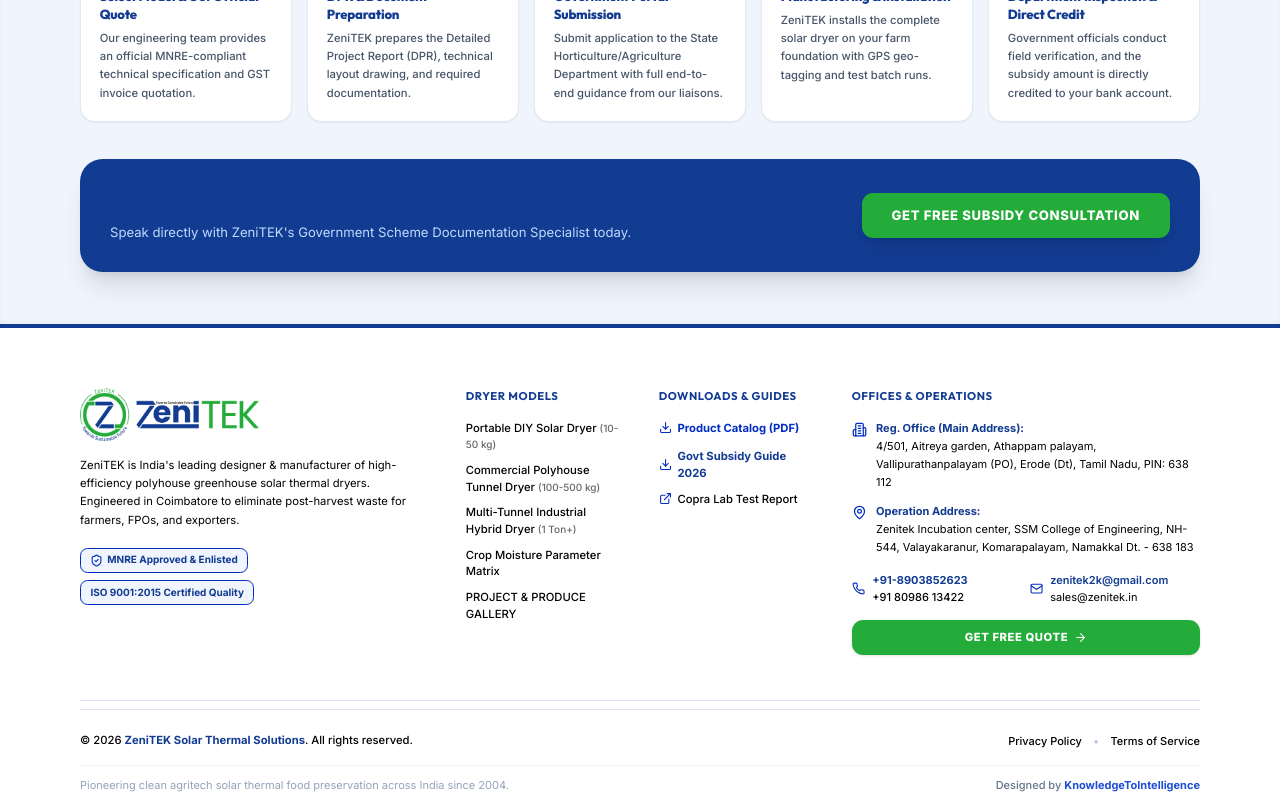
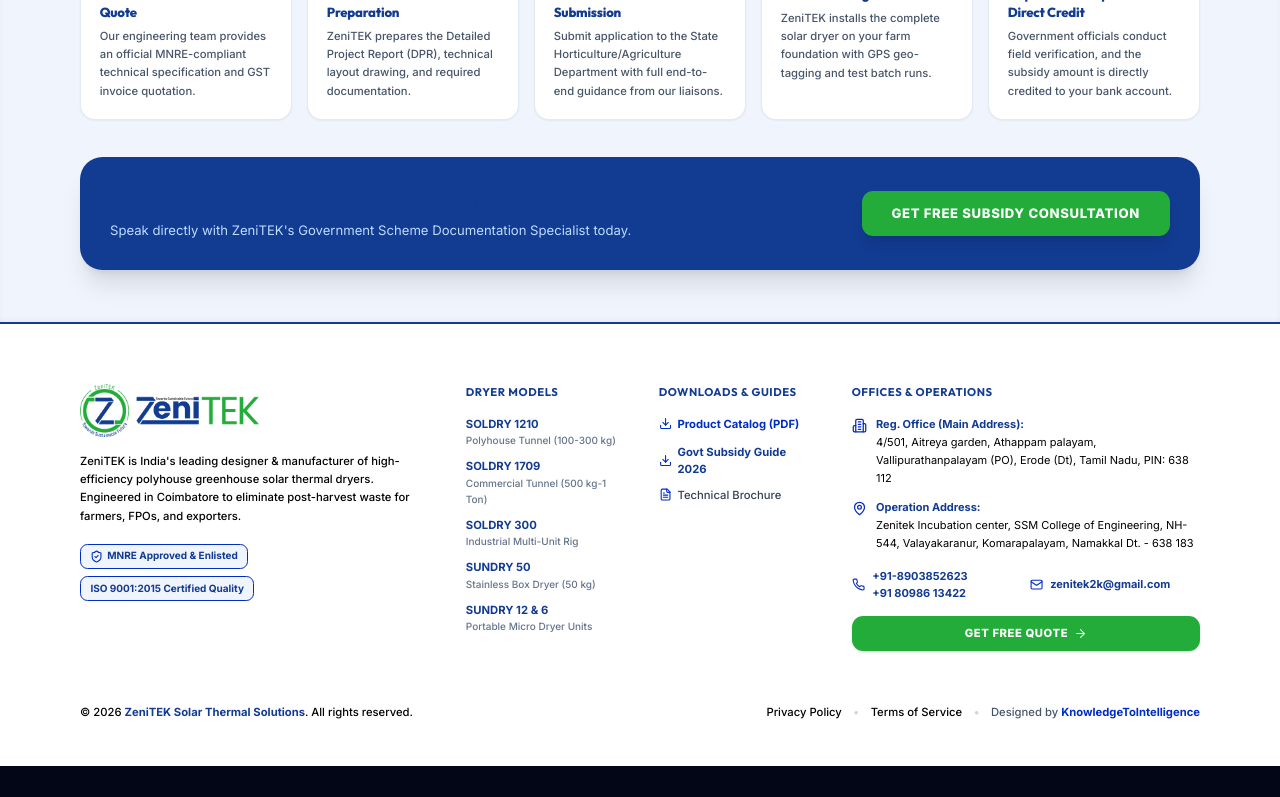
Before and after one commit to SATHISH-WEBDEVBER/ZeniTEK, a React (Vite) app in the folder frontend/: page /subsidies in a window 1280 px wide. Shown: the part 2000-2797 px from the top of the page. After the commit the page ends 2766 px from the top, so only its background shows below. Built offline with nearby package versions, Linux system fonts and the light colour scheme; the HTML template or start-up script is replaced by a standard one.

Commit message:
feat: add frontend layout components and core application pages

```diff
--- a/frontend/src/components/Footer.jsx
+++ b/frontend/src/components/Footer.jsx
@@ -21,11 +21,11 @@ export default function Footer({ onOpenQuoteModal }) {
   const [legalModal, setLegalModal] = useState(null); // 'privacy' | 'terms' | null
 
   return (
-    <footer className="bg-white border-t-2 border-[#123B92] text-black pt-16 pb-10">
+    <footer className="bg-white text-black pt-16 pb-10">
       <div className="max-w-7xl mx-auto px-4 sm:px-6 lg:px-8">
 
         {/* Main 12-Column Responsive Grid */}
-        <div className="grid grid-cols-1 md:grid-cols-2 lg:grid-cols-12 gap-8 lg:gap-10 pb-12 border-b border-[#123B92]/15">
+        <div className="grid grid-cols-1 md:grid-cols-2 lg:grid-cols-12 gap-8 lg:gap-10 pb-8">
 
           {/* Col 1: Brand Info & Accreditations (4 cols on desktop) */}
           <div className="lg:col-span-4 space-y-4">
@@ -36,8 +36,8 @@ export default function Footer({ onOpenQuoteModal }) {
                 className="h-12 sm:h-14 w-auto object-contain"
               />
             </div>
-            <p className="text-xs leading-relaxed text-black max-w-sm">
-              {t('footerAbout')}
+            <p className="text-xs leading-relaxed text-black max-w-sm font-medium">
+              ZeniTEK is India's leading designer &amp; manufacturer of high-efficiency polyhouse greenhouse solar thermal dryers. Engineered in Coimbatore to eliminate post-harvest waste for farmers, FPOs, and exporters.
             </p>
             <div className="flex flex-wrap items-center gap-2 pt-1">
               <span className="inline-flex items-center px-2.5 py-1 rounded-lg text-[10px] font-bold bg-[#F0F4FD] text-[#123B92] border border-[#002DC2] shadow-2xs">
@@ -51,31 +51,36 @@ export default function Footer({ onOpenQuoteModal }) {
 
           {/* Col 2: Dryer Models (2 cols on desktop) */}
           <div className="lg:col-span-2">
-            <h4 className="text-xs font-bold text-[#123B92] uppercase tracking-wider mb-4">{t('footerDryerModels')}</h4>
+            <h4 className="text-xs font-bold text-[#123B92] uppercase tracking-wider mb-4">Dryer Models</h4>
             <ul className="space-y-2.5 text-xs font-medium">
               <li>
-                <Link to="/dryers?model=portable" className="hover:text-[#002DC2] text-black transition-colors block">
-                  {t('modelPortable')} <span className="text-[10px] text-black/60 block sm:inline">(10-50 kg)</span>
+                <Link to="/dryers" className="hover:text-[#002DC2] text-black transition-colors block">
+                  <span className="font-bold text-[#123B92] block">SOLDRY 1210</span>
+                  <span className="text-[10px] text-slate-500 block">Polyhouse Tunnel (100-300 kg)</span>
                 </Link>
               </li>
               <li>
-                <Link to="/dryers?model=polyhouse" className="hover:text-[#002DC2] text-black transition-colors block">
-                  {t('modelPolyhouse')} <span className="text-[10px] text-black/60 block sm:inline">(100-500 kg)</span>
+                <Link to="/dryers" className="hover:text-[#002DC2] text-black transition-colors block">
+                  <span className="font-bold text-[#123B92] block">SOLDRY 1709</span>
+                  <span className="text-[10px] text-slate-500 block">Commercial Tunnel (500 kg-1 Ton)</span>
                 </Link>
               </li>
               <li>
-                <Link to="/dryers?model=industrial" className="hover:text-[#002DC2] text-black transition-colors block">
-                  {t('modelIndustrial')} <span className="text-[10px] text-black/60 block sm:inline">(1 Ton+)</span>
+                <Link to="/dryers" className="hover:text-[#002DC2] text-black transition-colors block">
+                  <span className="font-bold text-[#123B92] block">SOLDRY 300</span>
+                  <span className="text-[10px] text-slate-500 block">Industrial Multi-Unit Rig</span>
                 </Link>
               </li>
               <li>
-                <Link to="/applications" className="hover:text-[#002DC2] text-black transition-colors block">
-                  {t('matrixCropTitle')}
+                <Link to="/dryers" className="hover:text-[#002DC2] text-black transition-colors block">
+                  <span className="font-bold text-[#123B92] block">SUNDRY 50</span>
+                  <span className="text-[10px] text-slate-500 block">Stainless Box Dryer (50 kg)</span>
                 </Link>
               </li>
               <li>
-                <Link to="/gallery" className="hover:text-[#002DC2] text-black transition-colors block">
-                  {t('galleryBadge')}
+                <Link to="/dryers" className="hover:text-[#002DC2] text-black transition-colors block">
+                  <span className="font-bold text-[#123B92] block">SUNDRY 12 &amp; 6</span>
+                  <span className="text-[10px] text-slate-500 block">Portable Micro Dryer Units</span>
                 </Link>
               </li>
             </ul>
@@ -106,14 +111,13 @@ export default function Footer({ onOpenQuoteModal }) {
                 </a>
               </li>
               <li>
-                <a
-                  href="#copra-report"
-                  onClick={(e) => { e.preventDefault(); alert('Downloading Copra Drying Lab Report PDF...'); }}
-                  className="inline-flex items-center text-black hover:text-[#002DC2] hover:underline transition-colors"
+                <Link
+                  to="/gallery?cat=brochure"
+                  className="inline-flex items-center text-slate-700 hover:text-[#002DC2] hover:underline font-medium transition-colors"
                 >
-                  <ExternalLink className="w-3.5 h-3.5 mr-1.5 text-[#002DC2] shrink-0" />
-                  <span>{t('footerLabReport')}</span>
-                </a>
+                  <FileText className="w-3.5 h-3.5 mr-1.5 text-[#002DC2] shrink-0" />
+                  <span>Technical Brochure</span>
+                </Link>
               </li>
             </ul>
           </div>
@@ -144,15 +148,14 @@ export default function Footer({ onOpenQuoteModal }) {
                   <Phone className="w-3.5 h-3.5 text-[#002DC2] shrink-0" />
                   <div className="text-[11px]">
                     <a href="tel:+918903852623" className="hover:text-[#002DC2] font-bold text-[#123B92] block">+91-8903852623</a>
-                    <a href="tel:+918098613422" className="hover:text-[#002DC2] font-medium text-black block">+91 80986 13422</a>
+                    <a href="tel:+918098613422" className="hover:text-[#002DC2] font-bold text-[#123B92] block">+91 80986 13422</a>
                   </div>
                 </div>
 
                 <div className="flex items-center space-x-2">
                   <Mail className="w-3.5 h-3.5 text-[#002DC2] shrink-0" />
                   <div className="text-[11px]">
-                    <a href="mailto:zenitek2k@gmail.com" className="hover:text-[#002DC2] font-semibold text-[#123B92] block">zenitek2k@gmail.com</a>
-                    <a href="mailto:sales@zenitek.in" className="hover:text-[#002DC2] text-black block">sales@zenitek.in</a>
+                    <a href="mailto:zenitek2k@gmail.com" className="hover:text-[#002DC2] font-bold text-[#123B92] block">zenitek2k@gmail.com</a>
                   </div>
                 </div>
               </div>
@@ -173,16 +176,13 @@ export default function Footer({ onOpenQuoteModal }) {
 
         </div>
 
-        {/* Clean, Perfectly Aligned Bottom Bar */}
-        <div className="pt-6 border-t border-[#123B92]/15 mt-2 space-y-4">
-
-          {/* Row 1: Copyright & Regulatory Badges */}
-          <div className="flex flex-col md:flex-row items-center justify-between gap-3 text-xs text-black">
+        {/* Clean, Single-Line Bottom Bar */}
+        <div className="pt-6 pb-2 flex flex-col md:flex-row items-center justify-between gap-3 text-xs text-black">
           <p className="text-black font-medium text-center md:text-left">
             © {new Date().getFullYear()} <strong className="font-bold text-[#123B92]">ZeniTEK Solar Thermal Solutions</strong>. {t('footerRights')}
           </p>
 
-            <div className="flex items-center justify-center md:justify-end space-x-3 text-[11px]">
+          <div className="flex flex-wrap items-center justify-center md:justify-end gap-x-3 gap-y-1 text-xs text-slate-600">
             <button
               type="button"
               onClick={() => setLegalModal('privacy')}
@@ -190,7 +190,7 @@ export default function Footer({ onOpenQuoteModal }) {
             >
               {t('footerPrivacy')}
             </button>
-              <span className="text-[#123B92]/30">•</span>
+            <span className="text-slate-300">•</span>
             <button
               type="button"
               onClick={() => setLegalModal('terms')}
@@ -198,27 +198,19 @@ export default function Footer({ onOpenQuoteModal }) {
             >
               {t('footerTerms')}
             </button>
-            </div>
-          </div>
-
-          {/* Row 2: Subtle Mission & Agency Attributions Sub-bar */}
-          <div className="pt-3 border-t border-slate-100 flex flex-col sm:flex-row items-center justify-between text-[11px] text-slate-400 gap-2 text-center sm:text-left">
-            <p>
-              Pioneering clean agritech solar thermal food preservation across India since 2004.
-            </p>
-            <p className="font-medium text-slate-500">
+            <span className="text-slate-300">•</span>
+            <span className="text-slate-600 font-medium">
               Designed by{' '}
               <a
                 href="https://knowledgetointelligence.com"
                 target="_blank"
                 rel="noopener noreferrer"
-                className="text-blue-700 hover:text-blue-900 hover:underline font-bold transition-colors inline-flex items-center"
+                className="text-[#002DC2] hover:underline font-bold transition-colors"
               >
                 KnowledgeToIntelligence
               </a>
-            </p>
+            </span>
           </div>
-
         </div>
 
       </div>
--- a/frontend/src/components/Navbar.jsx
+++ b/frontend/src/components/Navbar.jsx
@@ -209,7 +209,7 @@ export default function Navbar({ onOpenQuoteModal, animStage = 3 }) {
   const isContactActive = location.pathname === '/contact';
 
   return (
-    <header className="sticky top-0 z-40 relative bg-white/95 backdrop-blur-md shadow-sm w-full border-b border-slate-200/80 transition-colors duration-500">
+    <header className="sticky top-0 z-40 relative bg-white/95 backdrop-blur-md shadow-xs w-full transition-colors duration-500">
 
       {/* MAIN NAVBAR CONTAINER */}
       <div className="w-full px-5 sm:px-8 md:px-[60px]">
--- a/frontend/src/pages/HomePage.jsx
+++ b/frontend/src/pages/HomePage.jsx
@@ -583,7 +583,7 @@ export default function HomePage({ onOpenQuoteModal, onOpenDetailModal }) {
 
 
       {/* SECTION 6.5: ABOUT ZENITEK (TOWARDS A SUSTAINABLE FUTURE) */}
-      <section className="w-full section-odd py-16 sm:py-24 bg-gradient-to-b from-white via-[#F0F4FD]/40 to-white border-y border-slate-200/80">
+      <section className="w-full section-odd py-16 sm:py-24 bg-gradient-to-b from-white via-[#F0F4FD]/40 to-white">
         <div className="max-w-7xl mx-auto px-4 sm:px-6 lg:px-8 space-y-12">
 
           <div className="grid grid-cols-1 lg:grid-cols-12 gap-10 lg:gap-14 items-center">
--- a/frontend/src/pages/SubsidiesPage.jsx
+++ b/frontend/src/pages/SubsidiesPage.jsx
@@ -84,7 +84,7 @@ export default function SubsidiesPage({ onOpenQuoteModal }) {
     <div className="text-slate-900 min-h-screen bg-white">
 
       {/* SECTION 1: HERO HEADER */}
-      <section className="w-full section-odd py-12 sm:py-16 border-b border-slate-200">
+      <section className="w-full section-odd py-12 sm:py-16">
         <div className="max-w-7xl mx-auto px-4 sm:px-6 lg:px-8 text-center space-y-4">
           <div className="inline-flex items-center space-x-2 px-3.5 py-1.5 rounded-full bg-[#F0F4FD] border border-[#123B92]/30 text-[#123B92] text-xs font-bold uppercase tracking-wider shadow-xs">
             <Landmark className="w-4 h-4 text-[#002DC2]" />
@@ -120,7 +120,7 @@ export default function SubsidiesPage({ onOpenQuoteModal }) {
 
 
       {/* SECTION 2: FAST ELIGIBILITY ESTIMATOR */}
-      <section className="w-full section-even py-10 sm:py-14 border-b border-slate-200">
+      <section className="w-full section-even py-10 sm:py-14">
         <div className="max-w-5xl mx-auto px-4 sm:px-6 lg:px-8">
           <div className="bg-white rounded-3xl p-6 sm:p-8 border border-slate-200/90 shadow-xl space-y-6">
 
@@ -274,7 +274,7 @@ export default function SubsidiesPage({ onOpenQuoteModal }) {
 
 
       {/* SECTION 4: 5-STEP ASSISTANCE PROCESS */}
-      <section className="w-full section-even py-14 sm:py-18 border-t border-slate-200">
+      <section className="w-full section-even py-14 sm:py-18">
         <div className="max-w-7xl mx-auto px-4 sm:px-6 lg:px-8 space-y-10">
 
           <div className="text-center max-w-3xl mx-auto space-y-2">
```
Also changed, not shown: frontend/src/pages/AboutUsPage.jsx (+38 -23 lines). Lines whose indentation alone changed are shown as unchanged.
